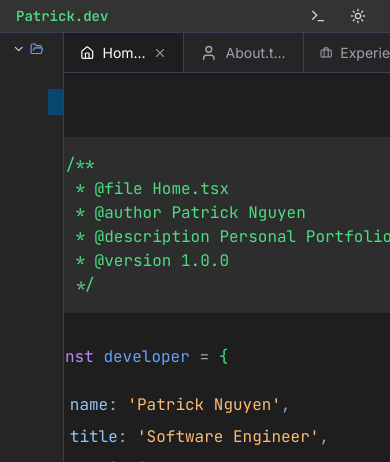
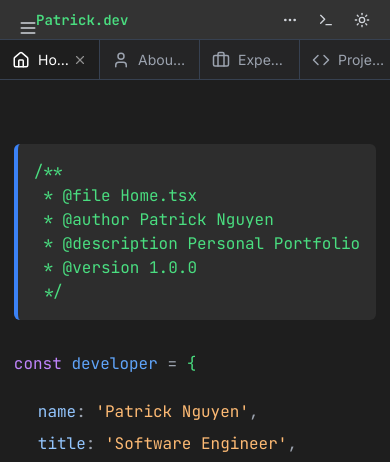
Before and after one commit to Phat0101/patrick, a Next.js app: page / in a window 390 px wide. Shown: the top 462 px of the page. Built offline with nearby package versions, Linux system fonts and the light colour scheme; no server answers.

Commit message:
responsive tab and side bar

```diff
--- a/src/app/globals.css
+++ b/src/app/globals.css
@@ -29,6 +29,16 @@ code, pre, .font-mono {
 
 ::-webkit-scrollbar-thumb:hover {
   background: #777;
+}
+
+/* Hide scrollbar but maintain functionality */
+.scrollbar-hide {
+  -ms-overflow-style: none;  /* Internet Explorer and Edge */
+  scrollbar-width: none;  /* Firefox */
+}
+
+.scrollbar-hide::-webkit-scrollbar {
+  display: none;  /* Chrome, Safari and Opera */
 }
 
 /* Line numbers styles */
--- a/src/app/page.tsx
+++ b/src/app/page.tsx
@@ -39,8 +39,15 @@ export default function Page() {
         setActiveTab(`${currentSection}.tsx`)
       }
     }
-    window.addEventListener("scroll", handleScroll)
-    return () => window.removeEventListener("scroll", handleScroll)
+
+    // Only add the scroll listener for the content container
+    const contentContainer = document.querySelector('.flex-grow.overflow-auto')
+    if (contentContainer) {
+      contentContainer.addEventListener("scroll", handleScroll)
+      return () => contentContainer.removeEventListener("scroll", handleScroll)
+    }
+
+    return () => {}
   }, [])
 
   useEffect(() => {
@@ -72,12 +79,14 @@ export default function Page() {
 
   return (
     <div className="flex flex-col h-screen overflow-hidden">
-      {/* IDE Top Bar */}
+      {/* IDE Top Bar - fixed at the top */}
+      <div className="sticky top-0 z-50">
         <IDETopBar
           darkMode={darkMode}
           toggleDarkMode={toggleDarkMode}
           toggleTerminal={toggleTerminal}
         />
+      </div>
 
       <div className="flex flex-grow overflow-hidden">
         {/* IDE Sidebar */}
@@ -88,12 +97,14 @@ export default function Page() {
         />
 
         <div className="flex flex-col flex-grow overflow-hidden">
-          {/* IDE Tab Bar */}
+          {/* IDE Tab Bar - should stay at the top of content */}
+          <div className="sticky z-40">
             <IDETabBar
               activeTab={activeTab}
               setActiveTab={setActiveTab}
               menuItems={menuItems}
             />
+          </div>
 
           {/* Main Content Area (IDE Editor) */}
           <div className="flex-grow overflow-auto bg-[#1e1e1e] dark:bg-[#1e1e1e] text-gray-200">
@@ -120,7 +131,7 @@ export default function Page() {
 
           {/* Terminal Panel */}
           {showTerminal && (
-            <div className="h-full bg-[#1e1e1e] border-t border-gray-700 p-4 font-mono text-sm overflow-auto">
+            <div className="h-64 bg-[#1e1e1e] border-t border-gray-700 p-4 font-mono text-sm overflow-auto">
               <div className="flex items-center mb-2">
                 <Terminal size={14} className="mr-2 text-green-400" />
                 <span className="text-green-400">Terminal</span>
--- a/src/components/Footer.tsx
+++ b/src/components/Footer.tsx
@@ -7,7 +7,7 @@ const Footer: React.FC = () => {
     <footer className="bg-blue-50 dark:bg-gray-900 py-8">
       <div className="container mx-auto px-4 text-center">
         <p className="text-xs text-gray-500 dark:text-gray-300/50">&copy; {new Date().getFullYear()} Patrick Nguyen. All rights reserved.</p>
-        <p className=" text-xs text-gray-500 dark:text-gray-300/50 mt-2">Built with Next.js, Tailwind CSS, Framer Motion, Resend | Powered by Gemini 1.5 Flash | Inspired by ByteGrad.</p>
+        <p className=" text-xs text-gray-500 dark:text-gray-300/50 mt-2">Built with Next.js, Tailwind CSS, Framer Motion, Resend | Powered by Gemini 2.0 Flash | Inspired by ByteGrad and Aga Kadela.</p>
         <div className="flex justify-center space-x-4 mt-2">
           <Link href="https://github.com/Phat0101" target='_blank' className="text-gray-400/50 hover:text-gray-600 dark:hover:text-gray-200">
             <Github className="h-4 w-4" />
--- a/src/components/IDESidebar.tsx
+++ b/src/components/IDESidebar.tsx
@@ -1,5 +1,6 @@
-import React from 'react';
-import { ChevronDown, FolderOpen, FileCode } from 'lucide-react';
+import React, { useState } from 'react';
+import { ChevronDown, FolderOpen, Menu, X } from 'lucide-react';
+import { Button } from '@/components/ui/button';
 
 interface MenuItemType {
   id: string;
@@ -18,18 +19,70 @@ const IDESidebar: React.FC<IDESidebarProps> = ({
   setActiveSection,
   menuItems
 }) => {
+  const [sidebarOpen, setSidebarOpen] = useState(false);
+
   const handleNavigation = (sectionId: string) => {
+    // Find the content container - the parent div with overflow-auto
+    const contentContainer = document.querySelector('.flex-grow.overflow-auto');
     const element = document.getElementById(sectionId);
-    if (element) {
-      element.scrollIntoView({ behavior: 'smooth' });
+
+    if (element && contentContainer) {
+      // Calculate the top position of the element relative to the content container
+      // Account for the height of the sticky headers (topbar + tabbar)
+      const topBarHeight = 40; // Approximate height of the top bar
+      const tabBarHeight = 40; // Approximate height of the tab bar
+      const offsetTop = element.offsetTop - (topBarHeight + tabBarHeight);
+
+      // Scroll the content container to show the element
+      contentContainer.scrollTo({
+        top: offsetTop > 0 ? offsetTop : 0,
+        behavior: 'smooth'
+      });
       setActiveSection(sectionId);
+
+      // Close sidebar on navigation on small screens
+      if (window.innerWidth < 768) {
+        setSidebarOpen(false);
+      }
     }
   };
 
+  // Toggle sidebar visibility for mobile
+  const toggleSidebar = () => {
+    setSidebarOpen(!sidebarOpen);
+  };
+
   return (
-    <div className="w-16 md:w-56 bg-[#252526] text-gray-300 border-r border-gray-700 flex-shrink-0 overflow-y-auto">
+    <>
+      {/* Mobile toggle button - only visible on small screens */}
+      <Button
+        variant="ghost"
+        size="icon"
+        onClick={toggleSidebar}
+        className="md:hidden fixed top-2 left-2 z-50 text-gray-300 hover:text-white"
+      >
+        {sidebarOpen ? <X size={20} /> : <Menu size={20} />}
+      </Button>
+
+      {/* Mobile overlay - only appears when sidebar is open */}
+      {sidebarOpen && (
+        <div
+          className="md:hidden fixed inset-0 bg-black/50 z-40"
+          onClick={() => setSidebarOpen(false)}
+        ></div>
+      )}
+
+      {/* Sidebar */}
+      <div
+        className={`
+          fixed md:relative left-0 top-0 h-full z-50
+          bg-[#252526] text-gray-300 border-r border-gray-700
+          overflow-y-auto transition-all duration-300 ease-in-out
+          ${sidebarOpen ? 'w-64 translate-x-0' : 'w-0 -translate-x-full md:w-56 md:translate-x-0'}
+        `}
+      >
         {/* Explorer Header */}
-      <div className="p-3 text-xs uppercase font-semibold tracking-wider text-gray-400 hidden md:block">
+        <div className="p-3 text-xs uppercase font-semibold tracking-wider text-gray-400 mt-10 md:mt-0">
           Explorer
         </div>
 
@@ -38,7 +91,7 @@ const IDESidebar: React.FC<IDESidebarProps> = ({
           <div className="flex items-center px-3 py-2 hover:bg-[#2a2d2e] cursor-pointer">
             <ChevronDown size={16} className="mr-1" />
             <FolderOpen size={16} className="mr-2 text-blue-400" />
-          <span className="text-sm hidden md:inline">portfolio</span>
+            <span className="text-sm">portfolio</span>
           </div>
 
           {/* Components Folder */}
@@ -46,7 +99,7 @@ const IDESidebar: React.FC<IDESidebarProps> = ({
             <div className="flex items-center px-3 py-1 hover:bg-[#2a2d2e] cursor-pointer">
               <ChevronDown size={16} className="mr-1" />
               <FolderOpen size={16} className="mr-2 text-yellow-400" />
-            <span className="text-sm hidden md:inline">components</span>
+              <span className="text-sm">components</span>
             </div>
 
             {/* Files */}
@@ -55,14 +108,15 @@ const IDESidebar: React.FC<IDESidebarProps> = ({
                 <div
                   key={item.id}
                   onClick={() => handleNavigation(item.id)}
-                className={`flex items-center px-3 py-1 hover:bg-[#2a2d2e] cursor-pointer ${
-                  activeSection === item.id ? 'bg-[#094771] hover:bg-[#094771]' : ''
-                }`}
+                  className={`
+                    flex items-center px-3 py-2 hover:bg-[#2a2d2e] cursor-pointer
+                    ${activeSection === item.id ? 'bg-[#094771] hover:bg-[#094771]' : ''}
+                  `}
                 >
-                <FileCode size={16} className={`mr-2 ${activeSection === item.id ? 'text-white' : 'text-blue-400'}`} />
-                <span className="text-sm whitespace-nowrap hidden md:inline">{`${item.label}.tsx`}</span>
-                {/* Mobile view - just show icon */}
-                <span className="md:hidden">{item.icon}</span>
+                  <div className={`mr-2 ${activeSection === item.id ? 'text-white' : 'text-blue-400'}`}>
+                    {item.icon}
+                  </div>
+                  <span className="text-sm whitespace-nowrap">{`${item.label}.tsx`}</span>
                 </div>
               ))}
             </div>
@@ -73,7 +127,7 @@ const IDESidebar: React.FC<IDESidebarProps> = ({
             <div className="flex items-center px-3 py-1 hover:bg-[#2a2d2e] cursor-pointer">
               <ChevronDown size={16} className="mr-1" />
               <FolderOpen size={16} className="mr-2 text-green-400" />
-            <span className="text-sm hidden md:inline">assets</span>
+              <span className="text-sm">assets</span>
             </div>
           </div>
 
@@ -82,11 +136,12 @@ const IDESidebar: React.FC<IDESidebarProps> = ({
             <div className="flex items-center px-3 py-1 hover:bg-[#2a2d2e] cursor-pointer">
               <ChevronDown size={16} className="mr-1" />
               <FolderOpen size={16} className="mr-2 text-orange-400" />
-            <span className="text-sm hidden md:inline">utils</span>
+              <span className="text-sm">utils</span>
             </div>
           </div>
         </div>
       </div>
+    </>
   );
 };
 
--- a/src/components/IDETabBar.tsx
+++ b/src/components/IDETabBar.tsx
@@ -20,14 +20,28 @@ const IDETabBar: React.FC<IDETabBarProps> = ({
 }) => {
   const handleTabClick = (tabId: string) => {
     setActiveTab(`${tabId}.tsx`);
+    // Find the content container - the parent div with overflow-auto
+    const contentContainer = document.querySelector('.flex-grow.overflow-auto');
     const element = document.getElementById(tabId);
-    if (element) {
-      element.scrollIntoView({ behavior: 'smooth' });
+
+    if (element && contentContainer) {
+      // Calculate the top position of the element relative to the content container
+      // Account for the height of the sticky headers (topbar + tabbar)
+      const topBarHeight = 40; // Approximate height of the top bar
+      const tabBarHeight = 40; // Approximate height of the tab bar
+      const offsetTop = element.offsetTop - (topBarHeight + tabBarHeight);
+
+      // Scroll the content container to show the element
+      contentContainer.scrollTo({
+        top: offsetTop > 0 ? offsetTop : 0,
+        behavior: 'smooth'
+      });
     }
   };
 
   return (
-    <div className="flex overflow-x-auto bg-[#252526] text-gray-400 border-b border-gray-700 min-h-[40px]">
+    <div className="flex overflow-x-auto scrollbar-hide bg-[#252526] text-gray-400 border-b border-gray-700 min-h-[40px] touch-pan-x">
+      <div className="flex min-w-full">
         {menuItems.map((item) => {
           const tabName = `${item.label}.tsx`;
           const isActive = activeTab === `${item.id}.tsx`;
@@ -37,12 +51,13 @@ const IDETabBar: React.FC<IDETabBarProps> = ({
               key={item.id}
               onClick={() => handleTabClick(item.id)}
               className={`
-              flex items-center px-4 py-2 border-r border-gray-700 cursor-pointer min-w-[120px] max-w-[200px]
+                flex items-center px-3 py-2 border-r border-gray-700 cursor-pointer
+                min-w-[100px] max-w-[160px] sm:min-w-[120px] sm:max-w-[200px] sm:px-4
                 ${isActive ? 'bg-[#1e1e1e] text-white' : 'hover:bg-[#2d2d2d]'}
               `}
             >
               <div className="flex items-center space-x-2 overflow-hidden">
-              {item.icon}
+                <span className="shrink-0">{item.icon}</span>
                 <span className="truncate text-sm">{tabName}</span>
               </div>
 
@@ -55,6 +70,7 @@ const IDETabBar: React.FC<IDETabBarProps> = ({
           );
         })}
       </div>
+    </div>
   );
 };
 
--- a/src/components/IDETopBar.tsx
+++ b/src/components/IDETopBar.tsx
@@ -1,6 +1,6 @@
 import React from 'react';
 import { Button } from '@/components/ui/button';
-import { Sun, Moon, Terminal, Github, Linkedin, Youtube } from 'lucide-react';
+import { Sun, Moon, Terminal, Github, Linkedin, Youtube, MoreHorizontal } from 'lucide-react';
 import Link from 'next/link';
 
 interface IDETopBarProps {
@@ -15,9 +15,9 @@ const IDETopBar: React.FC<IDETopBarProps> = ({
   toggleTerminal
 }) => {
   return (
-    <div className="flex justify-between items-center h-10 bg-[#333333] text-gray-300 px-4 border-b border-gray-700">
-      <div className="flex items-center space-x-6">
-        <span className="font-mono text-sm font-semibold text-green-400">Patrick.dev</span>
+    <div className="flex justify-between items-center h-10 bg-[#333333] text-gray-300 px-3 md:px-4 border-b border-gray-700">
+      <div className="flex items-center space-x-4 md:space-x-6">
+        <span className="font-mono text-sm font-semibold text-green-400 ml-6 md:ml-0">Patrick.dev</span>
         <div className="hidden md:flex space-x-4 text-xs">
           <span className="hover:text-white cursor-pointer">File</span>
           <span className="hover:text-white cursor-pointer">Edit</span>
@@ -26,7 +26,24 @@ const IDETopBar: React.FC<IDETopBarProps> = ({
         </div>
       </div>
 
-      <div className="flex items-center space-x-2">
+      <div className="flex items-center space-x-1 md:space-x-2">
+        <div className="relative sm:hidden group">
+          <Button variant="ghost" size="icon" className="h-8 w-8 text-gray-300 hover:text-white">
+            <MoreHorizontal size={16} />
+          </Button>
+          <div className="absolute right-0 top-full mt-1 bg-[#252526] border border-gray-700 rounded shadow-lg hidden group-hover:block z-50">
+            <Link href="https://github.com/Phat0101" target="_blank" className="flex items-center px-4 py-2 hover:bg-[#2d2d2d] text-sm">
+              <Github size={14} className="mr-2" /> GitHub
+            </Link>
+            <Link href="https://www.linkedin.com/in/patrick-nguyen-44766a188/" target="_blank" className="flex items-center px-4 py-2 hover:bg-[#2d2d2d] text-sm">
+              <Linkedin size={14} className="mr-2" /> LinkedIn
+            </Link>
+            <Link href="https://www.youtube.com/@PatrickNguyen01" target="_blank" className="flex items-center px-4 py-2 hover:bg-[#2d2d2d] text-sm">
+              <Youtube size={14} className="mr-2" /> YouTube
+            </Link>
+          </div>
+        </div>
+
         <Link href="https://github.com/Phat0101" target="_blank" className="hidden sm:block">
           <Button variant="ghost" size="icon" className="h-8 w-8 text-gray-300 hover:text-white">
             <Github size={16} />
@@ -42,6 +59,7 @@ const IDETopBar: React.FC<IDETopBarProps> = ({
             <Youtube size={16} />
           </Button>
         </Link>
+
         <Button
           variant="ghost"
           size="icon"
```
Lines whose indentation alone changed are shown as unchanged.
